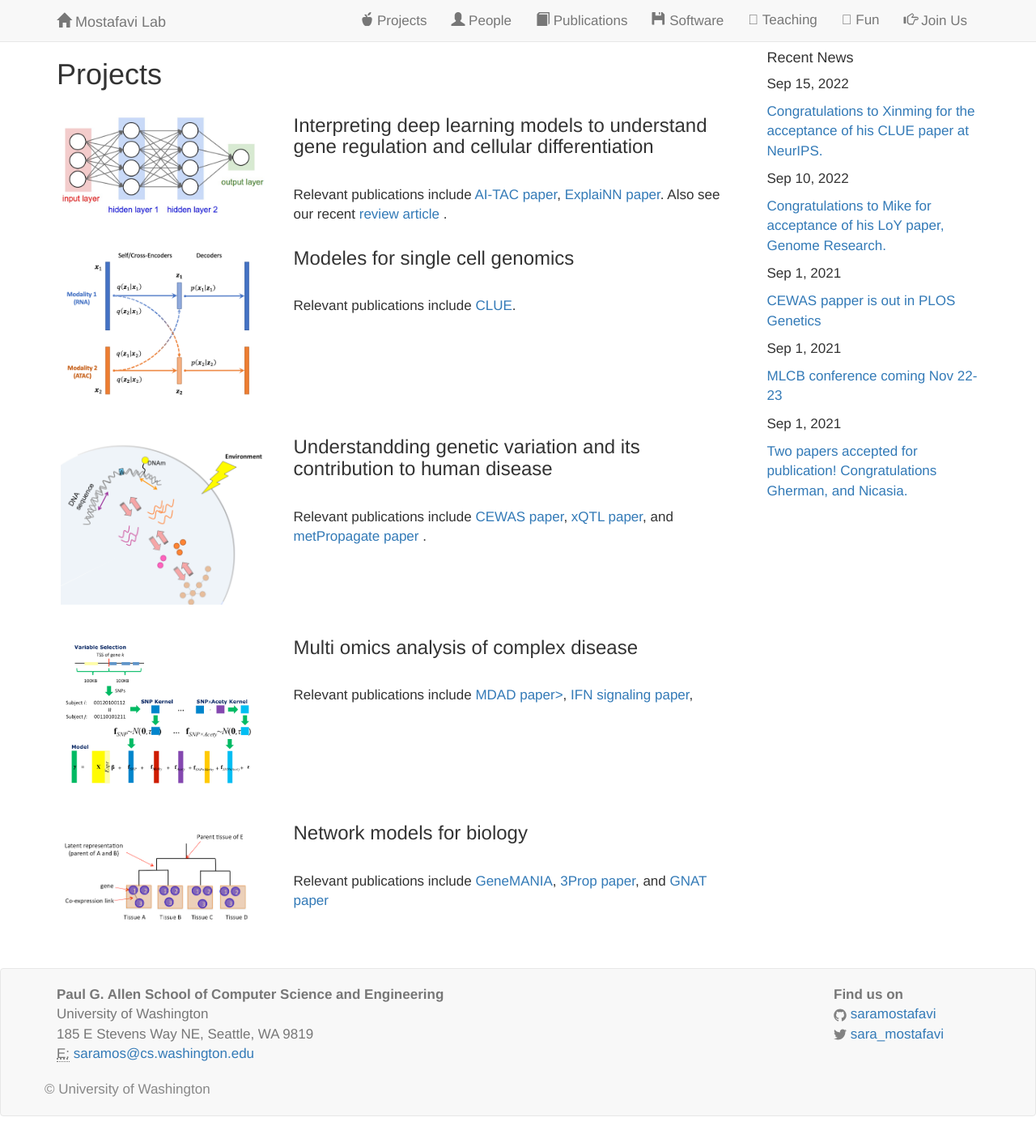
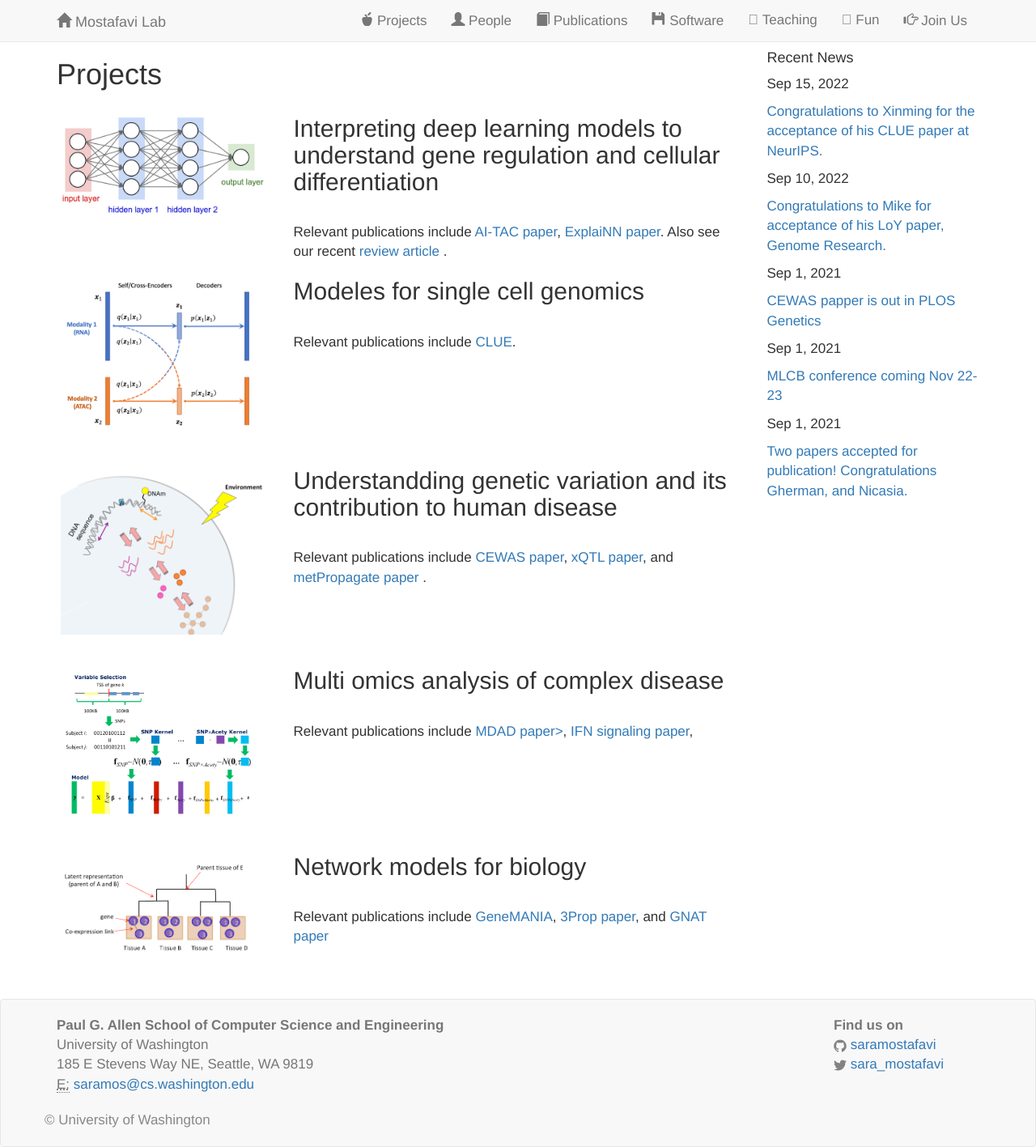
Before and after one commit to saramostafavi/saramostafavi.github.io, a Jekyll site: the page built from projects.html, in a window 1280 px wide. Shown: the whole page at 81% size. Built offline with Jekyll 4.4.1, drawn with Linux system fonts in a browser that asks for light colours; nearby versions of some CDN libraries; a style sheet for code colours, icons or effects is not loaded; before the commit the page ends 1379 px from its top, so only the background shows below that.

Commit message:
Update projects.html

```diff
--- a/projects.html
+++ b/projects.html
@@ -8,7 +8,7 @@ layout: page
         <img class="img-responsive" alt="Project 1 illustration" src="../images/projectDL.png"/ Align="Left">
     </div>
     <div class="col-md-8">
-        <h3 class="heading">Interpreting deep learning models to understand gene regulation and cellular differentiation</h3>
+        <h2 class="heading">Interpreting deep learning models to understand gene regulation and cellular differentiation</h2>
         <div class="content">
             <br>
             Relevant publications include <a href="https://www.pnas.org/doi/10.1073/pnas.2011795117">AI-TAC paper</a>,
@@ -23,7 +23,7 @@ layout: page
         <img class="img-responsive" alt="Project 1 illustration" src="../images/CLUE2.png"/ Align="Left">
     </div>
     <div class="col-md-8">
-        <h3 class="heading">Modeles for single cell genomics </h3>
+        <h2 class="heading">Modeles for single cell genomics </h2>
         <div class="content">
         <br>
               Relevant publications include <a href="https://xinmingtu.cn/assets/pdf/clue_paper.pdf">CLUE</a>.
@@ -36,7 +36,7 @@ layout: page
         <img class="img-responsive" alt="Project 2 illustration" src="../images/project1.png"/>
     </div>
     <div class="col-md-8">
-        <h3 class="heading">Understandding genetic variation and its contribution to human disease </h3>
+        <h2 class="heading">Understandding genetic variation and its contribution to human disease </h2>
         <div class="content">
             <br>
             Relevant publications include <a href="https://journals.plos.org/plosgenetics/article?id=10.1371/journal.pgen.1009918">CEWAS paper</a>,
@@ -50,7 +50,7 @@ layout: page
         <img class="img-responsive" alt="Project 3 illustration" src="../images/mkm.png"/>
     </div>
     <div class="col-md-8">
-        <h3 class="heading">Multi omics analysis of complex disease</h3>
+        <h2 class="heading">Multi omics analysis of complex disease</h2>
         <div class="content">
         <br>
             Relevant publications include <a href="https://pubmed.ncbi.nlm.nih.gov/34508095/">MDAD paper></a>,<a href="https://pubmed.ncbi.nlm.nih.gov/26824662/"> IFN signaling paper</a>,
@@ -62,7 +62,7 @@ layout: page
         <img class="img-responsive" alt="Project 4 illustration" src="../images/hierarchy.png"/>
     </div>
     <div class="col-md-8">
-        <h3 class="heading">Network models for biology</h3>
+        <h2 class="heading">Network models for biology</h2>
         <div class="content">
             <br>
             Relevant publications include <a href="https://pubmed.ncbi.nlm.nih.gov/18613948/">GeneMANIA</a>,
```
